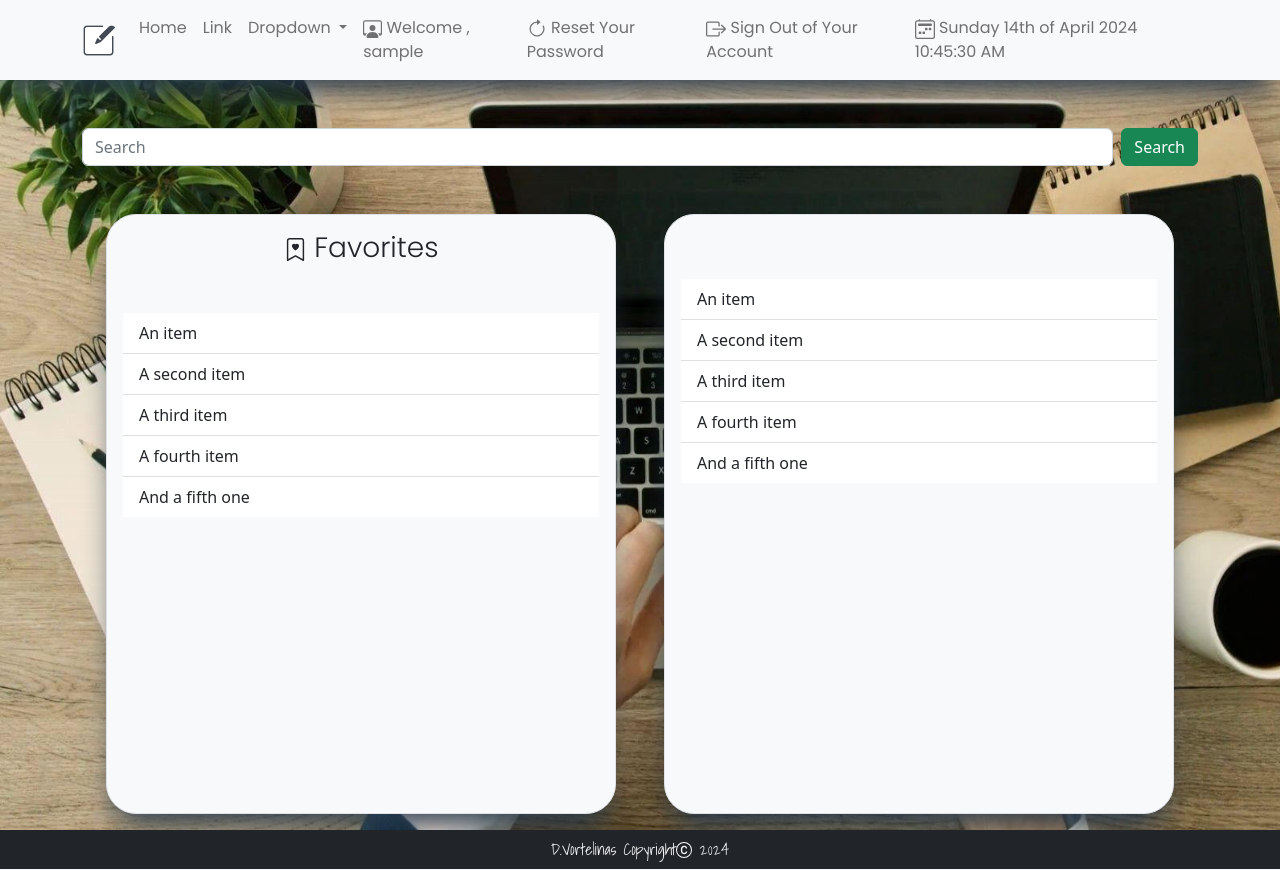
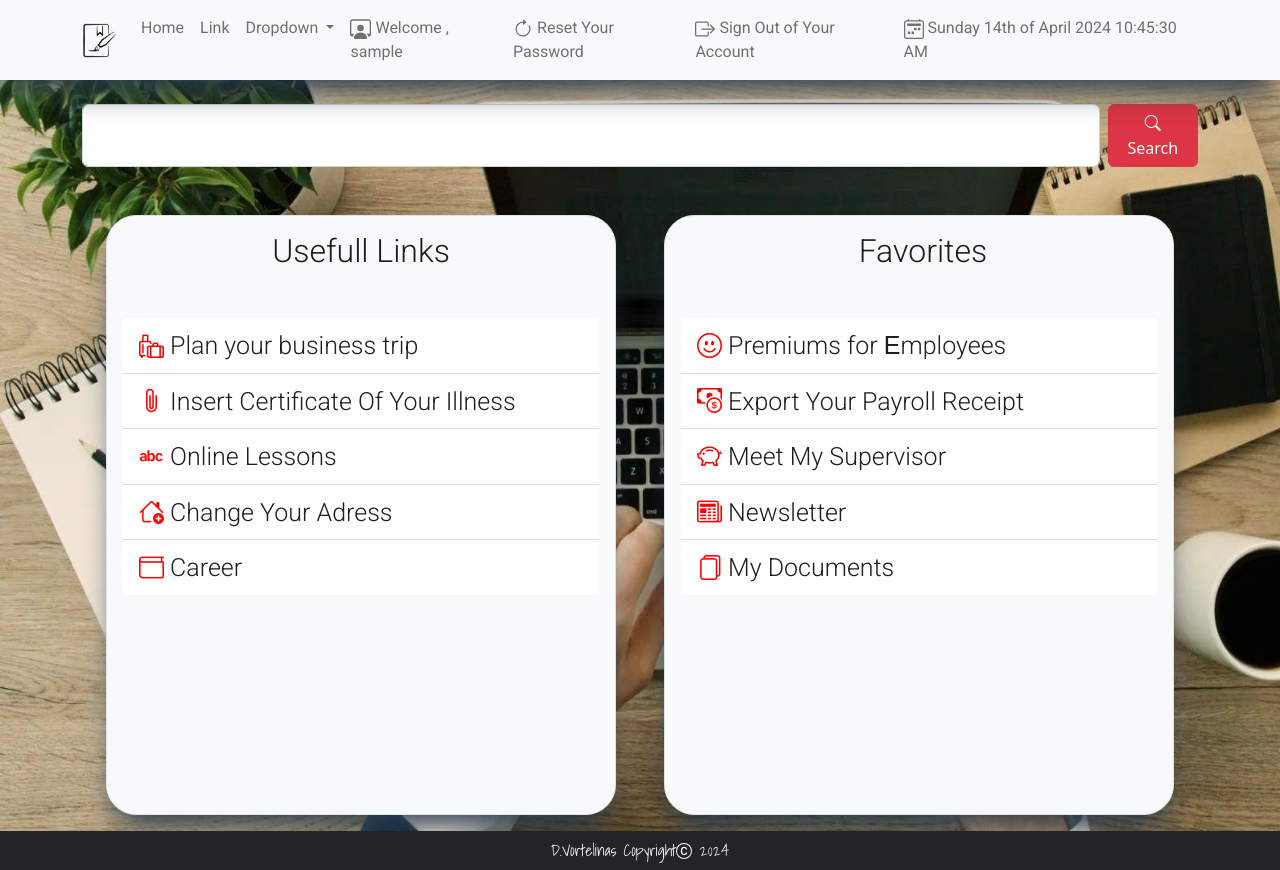
Before and after one commit to jvorte/myportal, a PHP site: page /portal.php in a window 1280 px wide. Run offline with PHP 8.4, Linux system fonts and the light colour scheme; the visitor is signed in with stand-in values (Sample User, id 1).

Commit message:
μεχρι εδω ειναι οκ

```diff
--- a/portal.php
+++ b/portal.php
@@ -9,6 +9,7 @@ if(!isset($_SESSION["loggedin"]) || $_SESSION["loggedin"] !== true){
 }
 ?>
 
+
  <!doctype html>
 <html lang="en">
   <head>
@@ -16,7 +17,10 @@ if(!isset($_SESSION["loggedin"]) || $_SESSION["loggedin"] !== true){
     <meta name="viewport" content="width=device-width, initial-scale=1">
     <title>MyPortal</title>
     <link rel="stylesheet" href="style.css">
+         <!-- Bootstrap -->
     <link href="https://cdn.jsdelivr.net/npm/bootstrap@5.2.3/dist/css/bootstrap.min.css" rel="stylesheet" integrity="sha384-rbsA2VBKQhggwzxH7pPCaAqO46MgnOM80zW1RWuH61DGLwZJEdK2Kadq2F9CUG65" crossorigin="anonymous">
+     <!-- Bootstrap Font Icon CSS -->
+     <link rel="stylesheet" href="https://cdn.jsdelivr.net/npm/bootstrap-icons@1.11.1/font/bootstrap-icons.css" integrity="sha384-4LISF5TTJX/fLmGSxO53rV4miRxdg84mZsxmO8Rx5jGtp/LbrixFETvWa5a6sESd" crossorigin="anonymous">
   </head>
   <body id="bg_portal">
 <!-- ------------------navbar----------------------- -->
@@ -24,7 +28,7 @@ if(!isset($_SESSION["loggedin"]) || $_SESSION["loggedin"] !== true){
 
 <nav class="navbar navbar-expand-lg bg-light">
   <div class="container">
-    <a class="navbar-brand" href="#"><img id="icon" src="icons/2.png" alt="" srcset=""></a>
+    <a class="navbar-brand" href="#"><img id="icon" src="icons/3.png" alt="" srcset=""></a>
     <button class="navbar-toggler" type="button" data-bs-toggle="collapse" data-bs-target="#navbarSupportedContent" aria-controls="navbarSupportedContent" aria-expanded="false" aria-label="Toggle navigation">
       <span class="navbar-toggler-icon"></span>
     </button>
@@ -51,7 +55,7 @@ if(!isset($_SESSION["loggedin"]) || $_SESSION["loggedin"] !== true){
 
        <li class="nav-item">
        <a class="nav-link" href="#">
-       <svg xmlns="http://www.w3.org/2000/svg" width="19" height="19" fill="currentColor" class="bi bi-person-workspace" viewBox="0 0 16 16">
+       <svg xmlns="http://www.w3.org/2000/svg" width="21" height="21" fill="currentColor" class="bi bi-person-workspace" viewBox="0 0 16 16">
         <path d="M4 16s-1 0-1-1 1-4 5-4 5 3 5 4-1 1-1 1zm4-5.95a2.5 2.5 0 1 0 0-5 2.5 2.5 0 0 0 0 5"/>
         <path d="M2 1a2 2 0 0 0-2 2v9.5A1.5 1.5 0 0 0 1.5 14h.653a5.4 5.4 0 0 1 1.066-2H1V3a1 1 0 0 1 1-1h12a1 1 0 0 1 1 1v9h-2.219c.554.654.89 1.373 1.066 2h.653a1.5 1.5 0 0 0 1.5-1.5V3a2 2 0 0 0-2-2z"/>
       </svg>
@@ -97,11 +101,11 @@ if(!isset($_SESSION["loggedin"]) || $_SESSION["loggedin"] !== true){
 
 <!-- ---------------center----------------------- -->
 
-<div class="container pt-5">
+<div class="container pt-4">
 
         <form class="d-flex" role="search">
-        <input class="form-control me-2" type="search" placeholder="Search" aria-label="Search">
-        <button class="btn btn-success" type="submit">Search</button>
+        <input class="form-control me-2" type="search" placeholder="" aria-label="Search">
+        <button type="submit" class="btn btn-danger"><span class="bi-search"></span> Search</button>
        </form>
 
 </div>
@@ -112,17 +116,14 @@ if(!isset($_SESSION["loggedin"]) || $_SESSION["loggedin"] !== true){
     <div class="col col-lg-6 pb-3">
      <div class="left-panel p-3 border bg-light">
   <!-- ---------------------------left-area--------------------------------- -->
-    <h3><img src="" alt="" srcset=""><svg xmlns="http://www.w3.org/2000/svg" width="23" height="23" fill="currentColor" class="bi bi-bookmark-heart" viewBox="0 0 16 16">
-      <path fill-rule="evenodd" d="M8 4.41c1.387-1.425 4.854 1.07 0 4.277C3.146 5.48 6.613 2.986 8 4.412z"/>
-      <path d="M2 2a2 2 0 0 1 2-2h8a2 2 0 0 1 2 2v13.5a.5.5 0 0 1-.777.416L8 13.101l-5.223 2.815A.5.5 0 0 1 2 15.5zm2-1a1 1 0 0 0-1 1v12.566l4.723-2.482a.5.5 0 0 1 .554 0L13 14.566V2a1 1 0 0 0-1-1z"/>
-    </svg> Favorites</h3>
+    <h2><img src="" alt="" srcset="">Usefull Links</h2>
 
         <ul class="list-group list-group-flush mt-5 text-start ">
-        <li class="list-group-item">An item</li>
-        <li class="list-group-item">A second item</li>
-        <li class="list-group-item">A third item</li>
-        <li class="list-group-item">A fourth item</li>
-        <li class="list-group-item">And a fifth one</li>
+        <li class="list-group-item"><a href=""><i class="bi bi-luggage"></i> Plan your business trip</a></li>
+        <li class="list-group-item"><a href=""><i class="bi bi-paperclip"></i> Insert Certificate Of Your Illness</a></li>
+        <li class="list-group-item"><a href=""><i class="bi bi-alphabet"></i> Online Lessons</a></li>
+        <li class="list-group-item"><a href=""><i class="bi bi-house-add"></i> Change Your Adress</a></li>
+        <li class="list-group-item"><a href=""><i class="bi bi-wallet"></i> Career</a></li>
         </ul>
 
 
@@ -132,12 +133,13 @@ if(!isset($_SESSION["loggedin"]) || $_SESSION["loggedin"] !== true){
     <div class="col-md-6">
       <div class="right-panel p-3 border bg-light">
          <!-- ---------------------------right-area--------------------------------- -->
+         <h2><img src="" alt="" srcset=""> Favorites</h2>
          <ul class="list-group list-group-flush mt-5 text-start ">
-        <li class="list-group-item">An item</li>
-        <li class="list-group-item">A second item</li>
-        <li class="list-group-item">A third item</li>
-        <li class="list-group-item">A fourth item</li>
-        <li class="list-group-item">And a fifth one</li>
+         <li class="list-group-item"><a href=""><i class="bi bi-emoji-smile"></i> Premiums  for Εmployees</a></li>
+        <li class="list-group-item"><a href=""><i class="bi bi-cash-coin"></i> Export Your  Payroll Receipt</a></li>
+        <li class="list-group-item"><a href=""><i class="bi bi-piggy-bank"></i> Meet My Supervisor</a></li>
+        <li class="list-group-item"><a href=""><i class="bi bi-newspaper"></i> Newsletter</a></li>
+        <li class="list-group-item"><a href=""><i class="bi bi-files"></i> My Documents</a></li>
         </ul>
          <!-- --------------------------end-right-area--------------------------------- -->
       </div>
--- a/style.css
+++ b/style.css
@@ -10,7 +10,7 @@ body{
 }
 
 .navbar-brand{
-  font-family: "Poppins", sans-serif;
+  font-family: "Roboto", sans-serif;
   font-weight: 300;
   font-style: normal;
 }
@@ -23,7 +23,7 @@ background-position-y: center;
 
 
 label,span,p{
-  font-family: "Poppins", sans-serif;
+  font-family: "Roboto", sans-serif;
   font-weight: 300;
   font-style: normal;
 
@@ -41,7 +41,7 @@ label,span,p{
 
 }
 .front h4 {
-  font-family: "Poppins", sans-serif;
+  font-family: "Roboto", sans-serif;
   font-weight: 300;
   font-style: normal;
   color: #f1f1f1;
@@ -64,19 +64,22 @@ label,span,p{
 
   }
   nav{
-    font-family: "Poppins", sans-serif;
+    color: rgb(31, 29, 29);
+    font-family: "Roboto", sans-serif;
     font-weight: 400;
     font-style: normal;
     box-shadow: rgb(38, 57, 77) 0px 20px 30px -10px;
   }
 
-  .left-panel{
+  .left-panel {
     border-radius: 30px;
     height: 600px;
     box-shadow: rgb(38, 57, 77) 0px 20px 30px -10px;
+    font-size: 25px;
+    color: rgb(31, 29, 29);
   }
-  .left-panel h3{
-    font-family: "Poppins", sans-serif;
+  .left-panel h2{
+    font-family: "Roboto", sans-serif;
     font-weight: 300;
     font-style: normal;
 
@@ -87,12 +90,34 @@ label,span,p{
     border-radius: 30px;
     height: 600px;
     box-shadow: rgb(38, 57, 77) 0px 20px 30px -10px;
+    font-size: 25px;
+    color: rgb(31, 29, 29);
+  }
+  .right-panel h2{
+    font-family: "Roboto", sans-serif;
+    font-weight: 300;
+    font-style: normal;
+
+  }
+  .left-panel a , .right-panel a{
+    font-family: "Roboto", sans-serif;
+    font-weight: 300;
+    font-style: normal;
+    text-decoration: none;
+    color: rgb(31, 29, 29);
+  }
+  .left-panel a:hover , .right-panel a:hover {
+
+    color: rgb(172, 19, 19);
+  }
+  i{
+    color: red;
   }
 
 
   /* ----------------------end---portal--------------------------------- */
   #icon{
-    height: 33px;
+    width: 35px;
   }
 footer{
     margin-top: auto;
```
Also changed, not shown: icons/3.png (added), icons/4.png (added).
